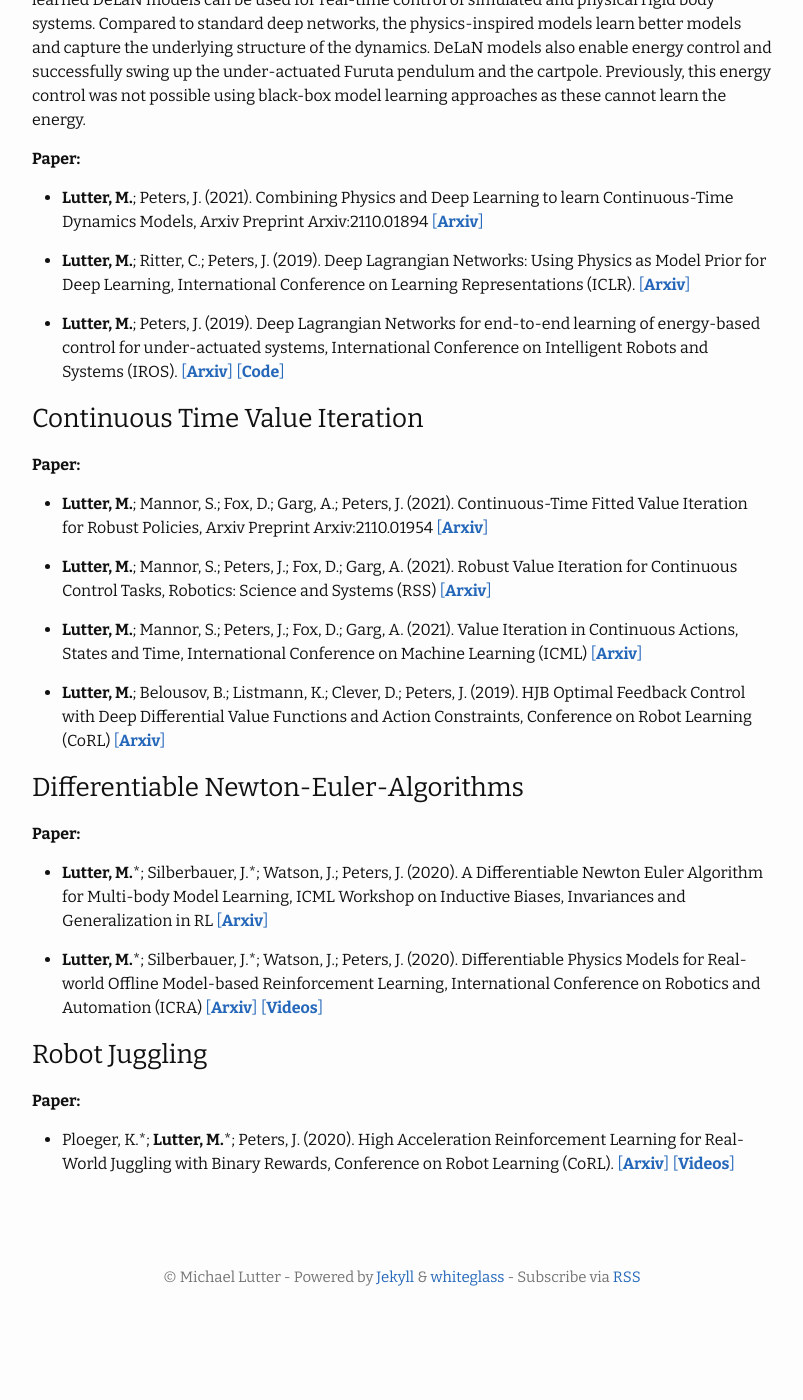
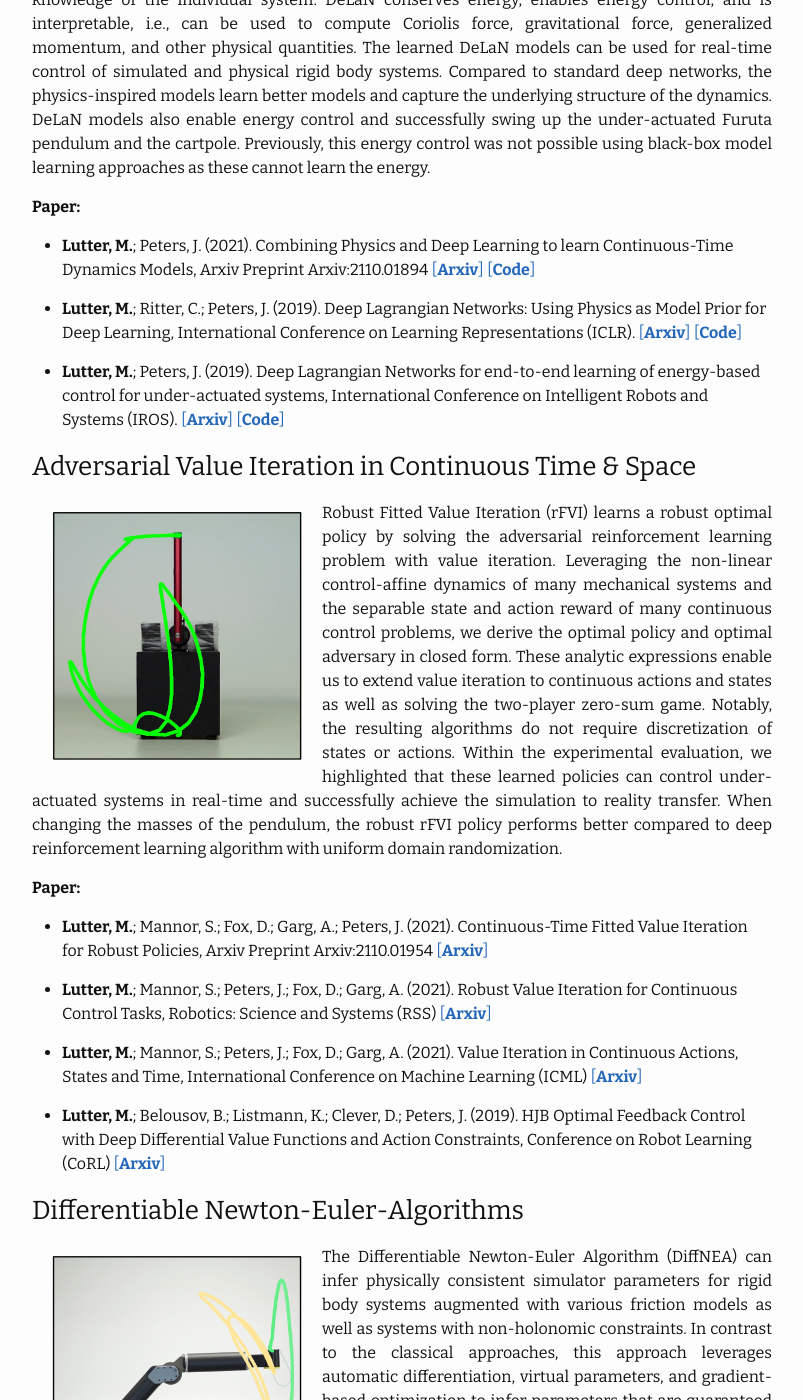
Before and after one commit to milutter/milutter.github.io, a Jekyll site: the page built from projects.md, in a window 1280 px wide and 1400 px high, scrolled down 797 px. Shown: the whole window, without its empty margins (238-1041 px from the left). Built offline with Jekyll 4.4.1, drawn with Linux system fonts in a browser that asks for light colours; before the commit the page ends 2131 px from its top, so only the background shows below that; some of the changed text lies outside the part shown.

Commit message:
updated project page

```diff
--- a/projects.md
+++ b/projects.md
@@ -4,19 +4,22 @@ title: "Projects"
 permalink: /projects/
 ---
 
-... Under construction, text, images and videos coming soon ...
+In my research, I focus in inductive biases in machine learning for robotics and control.
+Within this field I focus on:
 
-I work on inductive biases for robot learning. Within this field I focus on whether inductive biases are preferable for
-learning algorithms and how inductive biases
-can be incorporated in generic deep learning algorithms. I showed that (1) inductive biases can drastically improve sample
-efficiency for robot learning and (2) that generic inductive biases can be incorporated in deep learning models to obtain
-interpretable and physically plausible models.
+1. Are inductive biases are beneficial for robot learning algorithms?
+2. How can inductive biases be incorporated in generic deep learning algorithms?
 
+Within my research, we showed that one can derive robot learning algorithms that cover the complete spectrum between
+classical engineering and end-to-end deep learning. The inductive biases improve the performance compared to black-box
+deep learning. We showed that one can also derive inductive biases for deep networks to improve the learned dynamics
+models and policies. Below, I introduce a few research projects in more detail.
 A full list of all publications can be found at [Google Scholar](https://scholar.google.com/citations?user=Wvdo5bYAAAAJ&hl=en)
 
 
 ### Deep Lagrangian Networks (DeLaN)
-<img src="images/DeLaN.png" width="300" height="300" style="float:left">
+<img src="../images/DeLaN.png" alt="Computational Graph" style="float:left;margin:10px 20px" width="250" height="250"/>
+<p style='text-align: justify;'>
 Deep Lagrangian Networks (DeLaN) combines deep networks with Lagrangian mechanics to learn dynamics
 models that conserve energy. DeLaN uses two deep networks to represent the potential and kinetic energy of the system.
 These networks are combined to approximate the Lagrangian. The forward and inverse model of the system can be computed
@@ -29,29 +32,38 @@ for real-time control of simulated and physical rigid body systems. Compared to
 physics-inspired models learn better models and capture the underlying structure of the dynamics. DeLaN models also
 enable energy control and successfully swing up the under-actuated Furuta pendulum and the cartpole. Previously,
 this energy control was not possible using black-box model learning approaches as these cannot learn the energy.
-
+</p>
 
 **Paper:**
 * **Lutter, M.**; Peters, J. (2021).
 Combining Physics and Deep Learning to learn Continuous-Time Dynamics Models,
 Arxiv Preprint Arxiv:2110.01894
-[[**Arxiv**]](https://arxiv.org/abs/2110.01894)
+[[**Arxiv**]](https://arxiv.org/abs/2110.01894) [[**Code**]](https://github.com/milutter/deep_lagrangian_networks)
 
 * **Lutter, M.**; Ritter, C.; Peters, J. (2019).
 Deep Lagrangian Networks: Using Physics as Model Prior for Deep Learning,
 International Conference on Learning Representations (ICLR).
-[[**Arxiv**]](https://arxiv.org/abs/1907.04490)
+[[**Arxiv**]](https://arxiv.org/abs/1907.04490) [[**Code**]](https://github.com/milutter/deep_lagrangian_networks)
 
 * **Lutter, M.**; Peters, J. (2019).
 Deep Lagrangian Networks for end-to-end learning of energy-based control for under-actuated systems,
 International Conference on Intelligent Robots and Systems (IROS).
-[[**Arxiv**]](https://arxiv.org/abs/1907.04489) [[**Code**]](https://git.ias.informatik.tu-darmstadt.de/lutter/deep_lagrangian_networks)
+[[**Arxiv**]](https://arxiv.org/abs/1907.04489) [[**Code**]](https://github.com/milutter/deep_lagrangian_networks)
 
 
+### Adversarial Value Iteration in Continuous Time & Space
+<img src="../images/rFVI.png" alt="Furuta Pendulum Swing-Up" style="float:left;margin:10px 20px" width="250" height="250"/>
+<p style='text-align: justify;'>
+Robust Fitted Value Iteration (rFVI) learns a robust optimal policy by solving the adversarial reinforcement learning
+problem with value iteration. Leveraging the non-linear control-affine dynamics of many mechanical systems and the
+separable state and action reward of many continuous control problems, we derive the optimal policy and optimal
+adversary in closed form. These analytic expressions enable us to extend value iteration to continuous actions and
+states as well as solving the two-player zero-sum game. Notably, the resulting algorithms do not require discretization
+of states or actions. Within the experimental evaluation, we highlighted that these learned policies can control
+under-actuated systems in real-time and successfully achieve the simulation to reality transfer. When changing the
+masses of the pendulum, the robust rFVI policy performs better compared to deep reinforcement learning algorithm with
+uniform domain randomization.</p>
 
-
-
-### Continuous Time Value Iteration
 **Paper:**
 * **Lutter, M.**; Mannor, S.; Fox, D.; Garg, A.;  Peters, J. (2021).
 Continuous-Time Fitted Value Iteration for Robust Policies,
@@ -74,6 +86,20 @@ Conference on Robot Learning (CoRL)
 [[**Arxiv**]](https://arxiv.org/abs/1909.06153)
 
 ### Differentiable Newton-Euler-Algorithms
+<img src="../images/DiffNEA.png" alt="WAM Ball in Cup" style="float:left;margin:10px 20px" width="250" height="250"/>
+<p style='text-align: justify;'>
+The Differentiable Newton-Euler Algorithm (DiffNEA) can infer physically consistent simulator parameters for rigid body
+systems augmented with various friction models as well as systems with non-holonomic constraints. In contrast to the
+classical approaches, this approach leverages automatic differentiation, virtual parameters, and gradient-based
+optimization to infer parameters that are guaranteed to be physically plausible. DiffNEA excels when extrapolation is
+required as the identified parameters are globally valid. DiffNEA is able to learn an accurate dynamics model of ball
+in a cup that includes the string and cup dynamics with only 4 minutes of data. When used for model-based RL, a policy
+is obtained that transfers to the physical system. The black box deep networks were not able to solve the task.
+The reinforcement learning easily exploits the black box dynamics models and converges to random movements.
+Therefore, the DiffNEA model enables generalization beyond the training domain and is very data efficient due to the
+incorporated structure.
+</p>
+
 **Paper:**
 * **Lutter, M.**\*; Silberbauer, J.\*; Watson, J.; Peters, J. (2020).
 A Differentiable Newton Euler Algorithm for Multi-body Model Learning,
@@ -86,6 +112,9 @@ International Conference on Robotics and Automation (ICRA)
 [[**Arxiv**]](https://arxiv.org/abs/2011.01734) [[**Videos**]](https://sites.google.com/view/ball-in-a-cup-in-4-minutes/)
 
 ### Robot Juggling
+<img src="../images/Juggling.png" alt="WAM Juggling" style="float:left;margin:10px 40px" width="250" height="250"/>
+<p style='text-align: justify;'>
+</p>
 **Paper:**
 * Ploeger, K.\*; **Lutter, M.**\*; Peters, J. (2020).
 High Acceleration Reinforcement Learning for Real-World Juggling with Binary Rewards,
```
Also changed, not shown: Gemfile.lock, images/Juggling.png (added), 1 other file.
